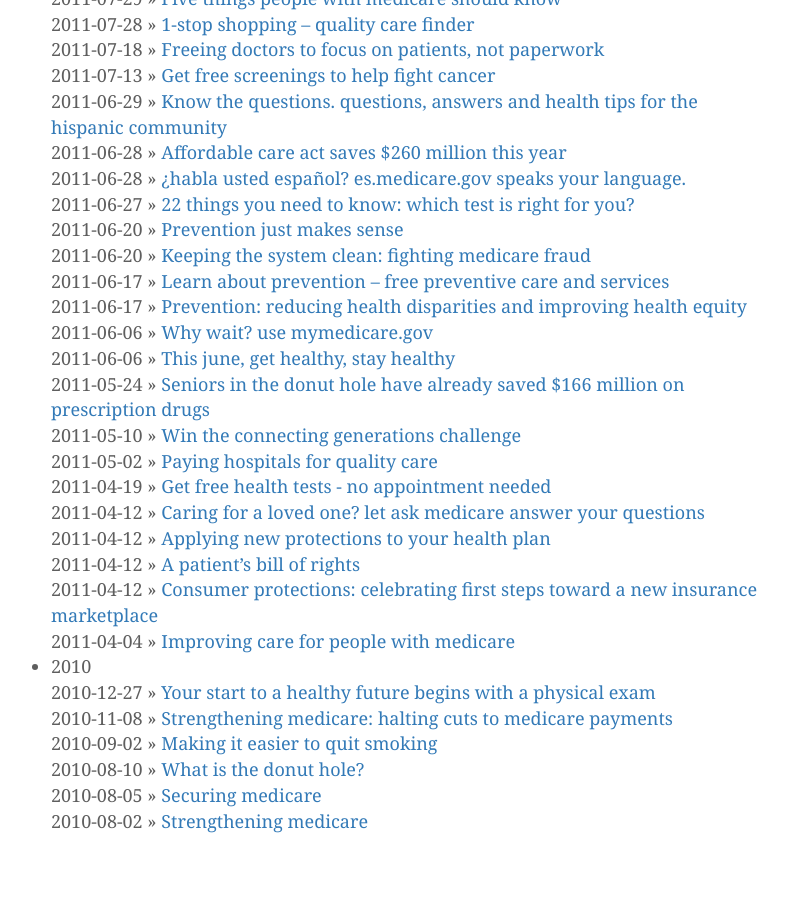
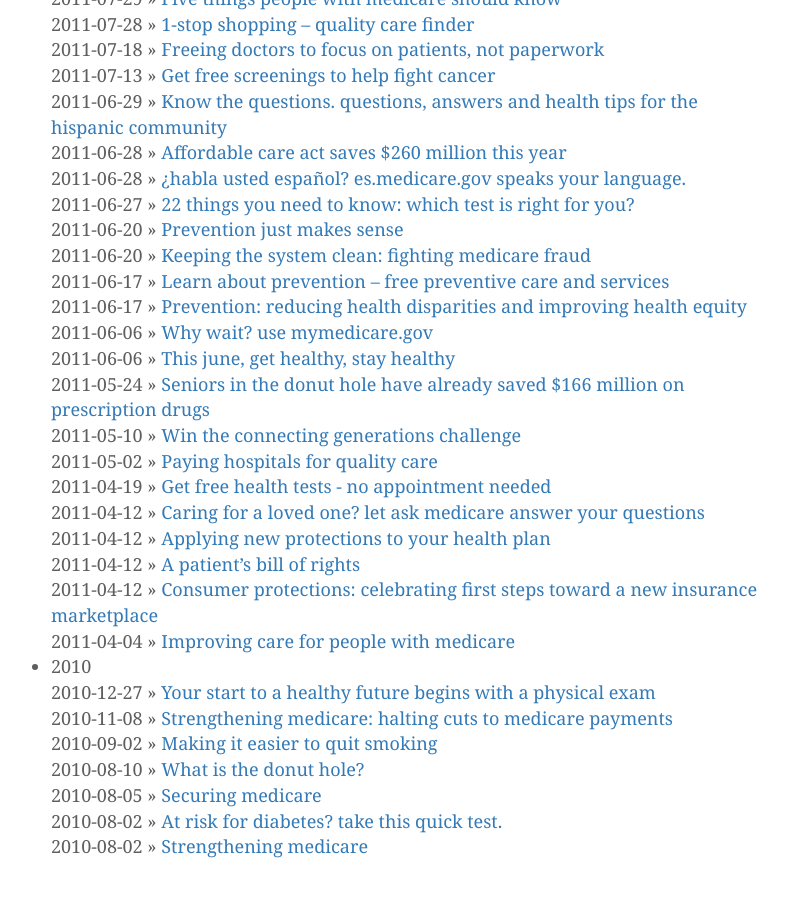
Before and after one commit to mohan923/medicare-blog.github.io, a Jekyll site: the page built from archives.md, in a window 1280 px wide and 900 px high, scrolled down 4840 px. Shown: the top 897 px of the window, without its empty margins (59-847 px from the left). Built offline with Jekyll 4.4.1, drawn with Linux system fonts in a browser that asks for light colours; nearby versions of some CDN libraries; library files that are not in the unit come from our copies; Markdown is read by kramdown in place of the engine named in the settings; a file with an impossible date is left out; before the commit the page ends 5714 px from its top, so only the background shows below that.

Commit message:
Update 2015-03-24-diabetes-alert.html

```diff
--- a/_posts/2015-03-24-diabetes-alert.html
+++ b/_posts/2015-03-24-diabetes-alert.html
@@ -2,7 +2,7 @@
 Author: "Center for Medicare & Medicaid Services"
 layout: post
 title: "At risk for diabetes? Take this quick test."
-date: {}
+date: {2010-08-02 10:59:22.000000000 -04:00}
 categories: Mohanraj Update
 tags: []
 status: future
```
